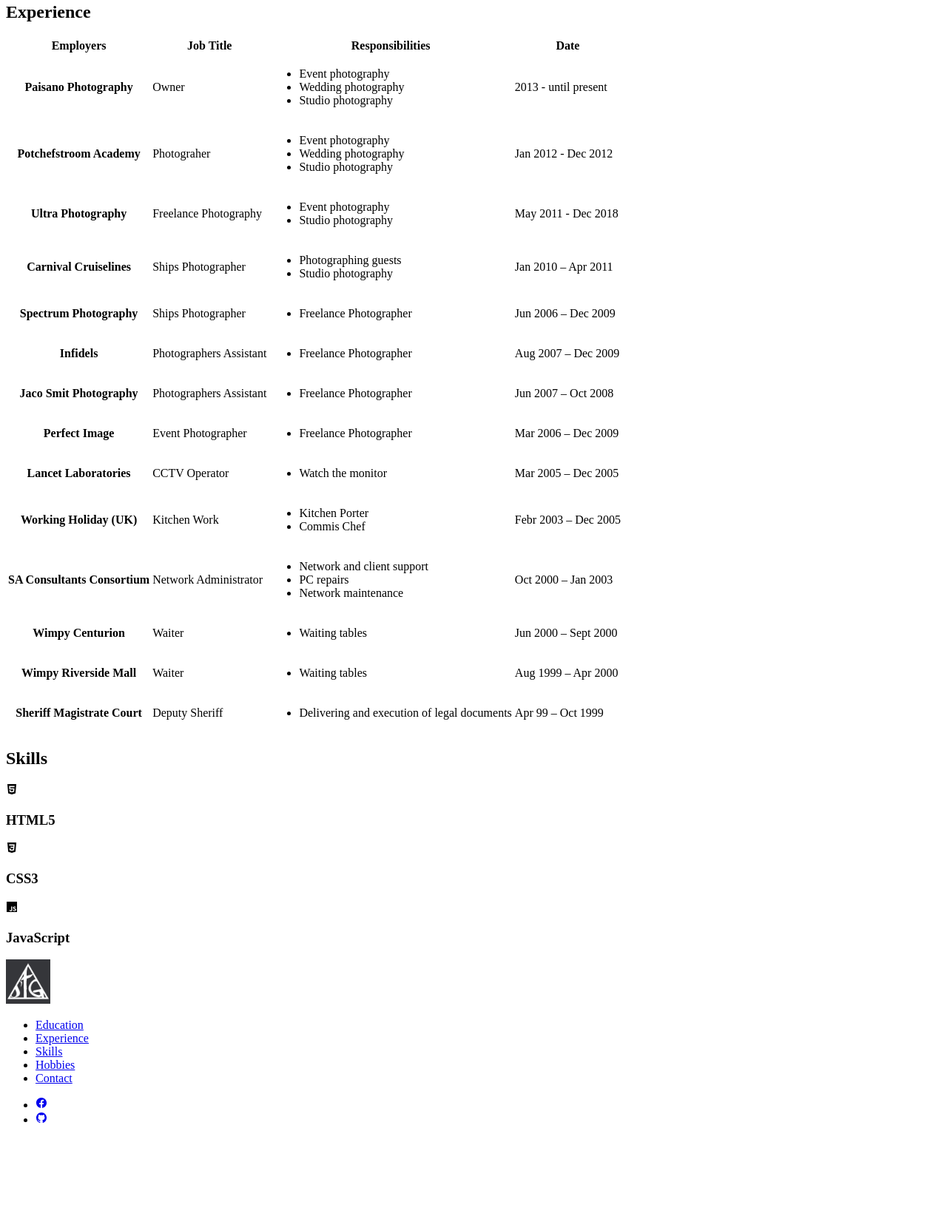
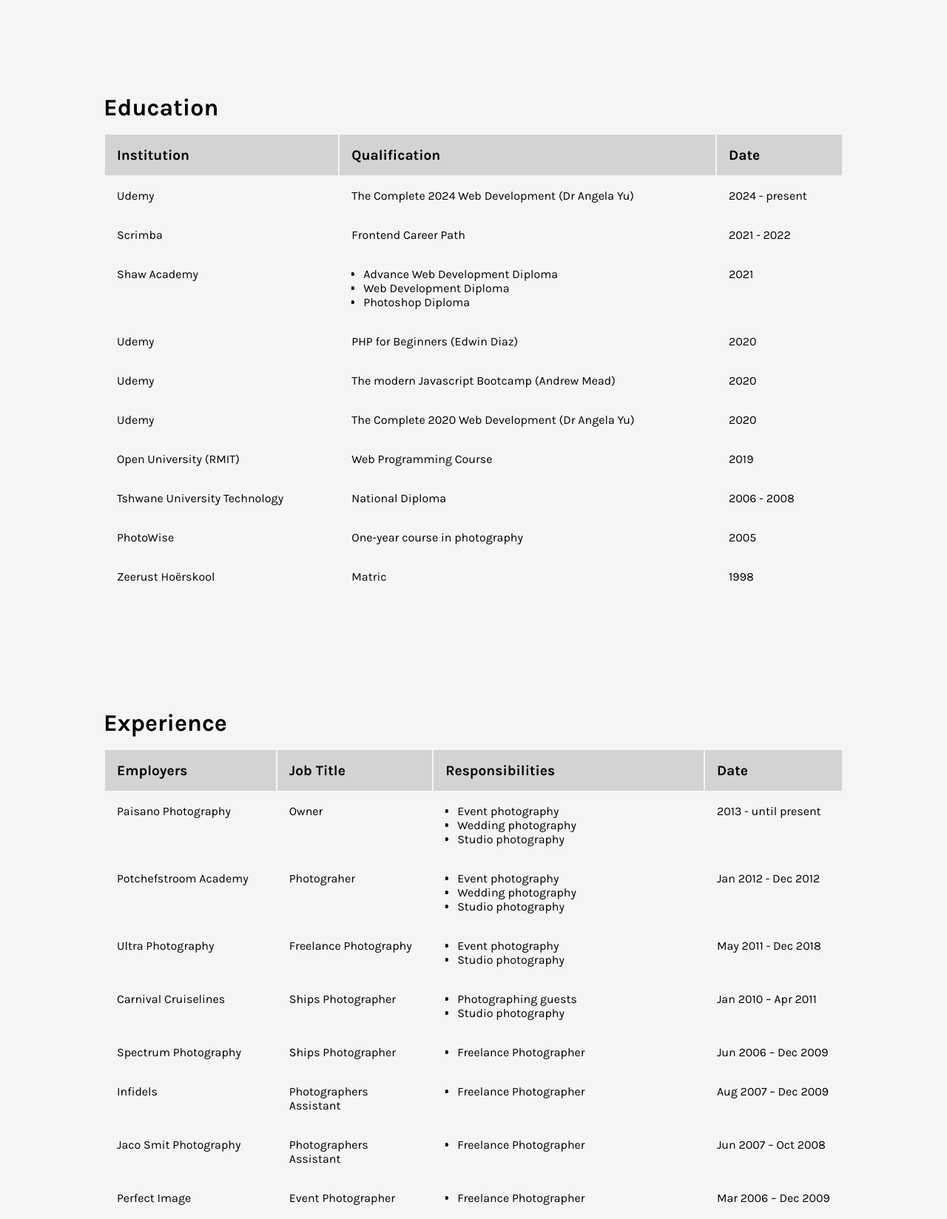
Before and after one commit to StefanGrobler78/htmlportfolio, a plain HTML site: page index.html in a window 1280 px wide. Shown: the part 712-2360 px from the top of the page at 74% size. Before the commit the page ends 2251 px from the top, so only its background shows below. Drawn offline with nearby package versions, Linux system fonts and the light colour scheme.

Commit message:
Css Session One

```diff
--- a/css/style.css
+++ b/css/style.css
@@ -0,0 +1,221 @@
+@import url('https://fonts.googleapis.com/css2?family=Karla:ital,wght@0,300;0,400;0,500;0,600;0,700;0,800;1,200&display=swap');
+:root{
+    --primary-color: #f5f5f5;
+    --secondary-color: #000000;
+    --tertiary-color: #900000;
+
+    --ff-primary: 'Karla', sans-serif;
+}
+body{
+    font-family: var(--ff-primary);
+    background-color: var(--primary-color);
+    margin: 0;
+    scroll-behavior: smooth;
+    scroll-padding-top: 4rem;
+}
+img{
+    width: 100%;
+    display: block;
+}
+table{
+    width: 100%;
+}
+thead{
+    background-color: lightgray;
+}
+th {
+    font-size: 1.2rem;
+    padding: 1rem;
+    text-align: left;
+    vertical-align: top;
+}
+td {
+    padding: 1rem;
+    text-align: left;
+    vertical-align: top;
+}
+
+h1,h2,h3,h4,h5,h6{
+    margin: 0;
+}
+
+.header {
+    background-color: var(--secondary-color);
+}
+
+/* Navigation Top */
+.navbar__container{
+    max-width: 1000px;
+    margin: 0 auto;
+    display: flex;
+    justify-content: space-between;
+    align-items: center;
+    padding-block: 0.5rem;
+}
+.container__main{
+    max-width: 1000px;
+    margin: 0 auto;
+    padding-inline: 1rem;
+}
+.primary__navigation__list{
+    display: flex;
+    align-items: center;
+    gap: 1rem;
+    list-style: none;
+}
+.primary__navigation__list :last-child {
+    margin-right: 1rem;
+}
+.primary__nav-items{
+    text-decoration: none;
+    color: whitesmoke;
+    font-size: 1.2rem;
+}
+
+/* LOGO */
+.primary__logo__container{
+    margin-left: 1rem;
+}
+.primary__logo__container > a > img {
+    width: 3rem;
+}
+.footer__logo_container > a > img {
+    width: 3rem;
+}
+
+
+/* Section */
+section{
+    min-height: 100vh;
+    margin-bottom: 2rem;
+}
+.section__heading{
+    margin-bottom: 1rem;
+    font-size: 2rem;
+}
+
+/* Hero Section */
+
+.hero__container{
+    min-height: calc(100vh - 4rem);
+    display: flex;
+    flex-direction: column;
+    justify-content: center;
+    align-items: center;
+    background-color: var(--primary-color);
+    padding-inline: 1rem;
+    text-align: center;
+}
+.hero__content{
+    max-width: 1100px;
+    padding-inline: 1rem;
+}
+.hero__title {
+    font-size: 6rem;
+    margin: 0;
+    line-height: 4.5rem;
+
+}
+.hero__subtitle {
+    font-size: 4rem;
+    margin: 0;
+    line-height: 3rem;
+    margin-bottom: 4rem;
+}
+.hero__tagline{
+    font-size: 2rem;
+    margin: 0;
+}
+
+/* Education */
+.education__content,
+.experiece__content{
+    overflow-x: auto;
+}
+.education__content ul,
+.experiece__content ul{
+    overflow-x: auto;
+    padding-left: 1rem;
+    margin: 0;
+}
+.table__row:hover{
+    background-color: lightgray;
+}
+
+
+/* Skills Section */
+.skills__content{
+    min-height: calc(100vh - 3rem);
+    display: grid;
+    grid-template-columns: repeat(auto-fit, minmax(100px, 1fr));
+    gap: 1rem;
+    place-items: center;
+    align-content: center;
+}
+.skills__card{
+    display: grid;
+    place-items: center;
+    align-content: center;
+}
+.skills__card_icon{
+    font-size: 4rem;
+    color: var(--secondary-color);
+}
+.skills__card_heading{
+    margin: 0;
+}
+
+/* Footer */
+
+footer {
+    background-color: var(--secondary-color);
+}
+.footer__container{
+    display: grid;
+    grid-template-columns: repeat(auto-fit, minmax(200px, 1fr));
+    max-width: 1000px;
+    margin: 0 auto;
+    padding-block: 2rem;
+}
+.footer__logo_container{
+    margin-left: 1rem;
+}
+.footer__navigation__list{
+    list-style: none;
+    display: flex;
+    flex-direction: column;
+    justify-content: center;
+    align-items: center;
+    gap: 1rem;
+}
+.footer__nav-items{
+    color: var(--primary-color);
+    text-decoration: none;
+}
+
+.footer__socials_list{
+    list-style: none;
+    display: flex;
+    justify-content: flex-end;
+    gap: 2rem;
+    margin-right: 1rem;
+}
+.footer__icon{
+    font-size: 2rem;
+    color: var(--primary-color);
+}
+
+@media screen and (max-width: 576px) {
+    .footer__container{
+        place-items: center;
+        gap: 2rem;
+    }
+    .footer__navigation__list{
+        padding: 0;
+    }
+    .footer__logo_container,
+    .footer__socials_list{
+        margin: 0;
+        padding: 0%;
+    }
+}
--- a/index.html
+++ b/index.html
@@ -3,6 +3,7 @@
 <head>
     <meta charset="UTF-8">
     <meta name="viewport" content="width=device-width, initial-scale=1.0">
+    <link rel="shortcut icon" href="./assets/images/favicon.ico" type="image/x-icon">
     <link rel="stylesheet" href="./css/style.css">
     <script src="./js/scripts.js"></script>
     <title>Stefan Grobler | HTML Portfolio</title>
@@ -40,9 +41,10 @@
     <div class="container__main">
 
         <!-- Education -->
-        <div class="education__container" id="education">
+        <section class="education__container" id="education">
+            <h1 class="section__heading">Education</h1>
             <div class="education__content">
-                <h1 class="education__heading">Education</h1>
+
                     <table>
                         <thead>
                             <tr>
@@ -52,18 +54,18 @@
                             </tr>
                         </thead>
                         <tbody>
-                            <tr>
-                                <th scope="row">Udemy</th>
+                            <tr class="table__row">
+                                <td>Udemy</td>
                                 <td>The Complete 2024 Web Development (Dr Angela Yu)</td>
                                 <td>2024 - present</td>
                             </tr>
-                            <tr>
-                                <th scope="row">Scrimba</th>
+                            <tr class="table__row">
+                                <td>Scrimba</td>
                                 <td>Frontend Career Path</td>
                                 <td>2021 - 2022</td>
                             </tr>
-                            <tr>
-                                <th scope="row">Shaw Academy</th>
+                            <tr class="table__row">
+                                <td>Shaw Academy</td>
                                 <td>
                                     <ul>
                                         <li>Advance Web Development Diploma</li>
@@ -73,49 +75,51 @@
                                 </td>
                                 <td>2021</td>
                             </tr>
-                            <tr>
-                                <th scope="row">Udemy</th>
+                            <tr class="table__row">
+                                <td>Udemy</td>
                                 <td>PHP for Beginners (Edwin Diaz)</td>
                                 <td>2020</td>
                             </tr>
-                            <tr>
-                                <th scope="row">Udemy</th>
+                            <tr class="table__row">
+                                <td>Udemy</td>
                                 <td>The modern Javascript Bootcamp (Andrew Mead)</td>
                                 <td>2020</td>
                             </tr>
-                            <tr>
-                                <th scope="row">Udemy</th>
+                            <tr class="table__row">
+                                <td>Udemy</td>
                                 <td>The Complete 2020 Web Development (Dr Angela Yu)</td>
                                 <td>2020</td>
                             </tr>
-                            <tr>
-                                <th scope="row">Open University (RMIT)</th>
+                            <tr class="table__row">
+                                <td>Open University (RMIT)</td>
                                 <td>Web Programming Course </td>
                                 <td>2019</td>
                             </tr>
-                            <tr>
-                                <th scope="row">Tshwane University Technology</th>
+                            <tr class="table__row">
+                                <td>Tshwane University Technology</td>
                                 <td>National Diploma </td>
                                 <td>2006 - 2008</td>
                             </tr>
-                            <tr>
-                                <th scope="row">PhotoWise</th>
+                            <tr class="table__row">
+                                <td>PhotoWise</td>
                                 <td>One-year course in photography</td>
                                 <td>2005</td>
                             </tr>
-                            <th scope="row">Zeerust Hoërskool</th>
+                             <tr class="table__row">
+                            <td>Zeerust Hoërskool</td>
                                 <td>Matric</td>
                                 <td>1998</td>
                             </tr>
                         </tbody>
                     </table>
             </div>
-        </div>
+        </section>
 
         <!-- Experience -->
         <section class="experiece__container" id="experience">
+            <h1 class="section__heading">Experience</h1>
             <div class="experiece__content">
-                <h1 class="experiece__title">Experience</h1>
+
                     <table>
                         <thead>
                             <tr>
@@ -126,8 +130,8 @@
                             </tr>
                         </thead>
                         <tbody>
-                            <tr>
-                            <th scope="row">Paisano Photography</th>
+                        <tr class="table__row">
+                            <td>Paisano Photography</td>
                                 <td>Owner</td>
                                 <td>
                                     <ul>
@@ -144,8 +148,8 @@
                                 </td>
                                 <td>2013 - until present</td>
                             </tr>
-                            <tr>
-                            <th scope="row">Potchefstroom Academy</th>
+                            <tr class="table__row">
+                            <td>Potchefstroom Academy</td>
                                 <td>Photograher</td>
                                 <td>
                                     <ul>
@@ -163,8 +167,8 @@
                                 <td>Jan 2012 - Dec 2012</td>
                              </tr>
 
-                            <tr>
-                                <th scope="row">Ultra Photography</th>
+                            <tr class="table__row">
+                                <td>Ultra Photography</td>
                                 <td>Freelance Photography</td>
                                 <td>
                                     <ul>
@@ -178,8 +182,8 @@
                                 </td>
                                 <td>May 2011 - Dec 2018</td>
                              </tr>
-                            <tr>
-                                <th scope="row">Carnival Cruiselines</th>
+                            <tr class="table__row">
+                                <td>Carnival Cruiselines</td>
                                 <td>Ships Photographer</td>
                                 <td>
                                     <ul>
@@ -193,8 +197,8 @@
                                 </td>
                                 <td>Jan 2010 – Apr 2011</td>
                              </tr>
-                            <tr>
-                                <th scope="row">Spectrum Photography</th>
+                            <tr class="table__row">
+                                <td>Spectrum Photography</td>
                                 <td>Ships Photographer</td>
                                 <td>
                                     <ul>
@@ -205,8 +209,8 @@
                                 </td>
                                 <td>Jun 2006 – Dec 2009</td>
                              </tr>
-                            <tr>
-                                <th scope="row">Infidels</th>
+                            <tr class="table__row">
+                                <td>Infidels</td>
                                 <td>Photographers Assistant</td>
                                 <td>
                                     <ul>
@@ -217,8 +221,8 @@
                                 </td>
                                 <td>Aug 2007 – Dec 2009</td>
                              </tr>
-                            <tr>
-                                <th scope="row">Jaco Smit Photography</th>
+                            <tr class="table__row">
+                                <td>Jaco Smit Photography</td>
                                 <td>Photographers Assistant</td>
                                 <td>
                                     <ul>
@@ -229,8 +233,8 @@
                                 </td>
                                 <td>Jun 2007 – Oct 2008</td>
                              </tr>
-                            <tr>
-                                <th scope="row">Perfect Image</th>
+                            <tr class="table__row">
+                                <td>Perfect Image</td>
                                 <td>Event Photographer</td>
                                 <td>
                                     <ul>
@@ -241,8 +245,8 @@
                                 </td>
                                 <td>Mar 2006 – Dec 2009</td>
                              </tr>
-                            <tr>
-                                <th scope="row">Lancet Laboratories</th>
+                            <tr class="table__row">
+                                <td>Lancet Laboratories</td>
                                 <td>CCTV Operator</td>
                                 <td>
                                     <ul>
@@ -253,8 +257,8 @@
                                 </td>
                                 <td>Mar 2005 – Dec 2005</td>
                              </tr>
-                            <tr>
-                                <th scope="row">Working Holiday (UK)</th>
+                            <tr class="table__row">
+                                <td>Working Holiday (UK)</td>
                                 <td>Kitchen Work</td>
                                 <td>
                                     <ul>
@@ -268,8 +272,8 @@
                                 </td>
                                 <td>Febr 2003 – Dec 2005</td>
                              </tr>
-                            <tr>
-                                <th scope="row">SA Consultants Consortium</th>
+                            <tr class="table__row">
+                                <td>SA Consultants Consortium</td>
                                 <td>Network Administrator</td>
                                 <td>
                                     <ul>
@@ -286,8 +290,8 @@
                                 </td>
                                 <td>Oct 2000 – Jan 2003</td>
                              </tr>
-                            <tr>
-                                <th scope="row">Wimpy Centurion</th>
+                            <tr class="table__row">
+                                <td>Wimpy Centurion</td>
                                 <td>Waiter</td>
                                 <td>
                                     <ul>
@@ -298,8 +302,8 @@
                                 </td>
                                 <td>Jun 2000 – Sept 2000</td>
                              </tr>
-                            <tr>
-                                <th scope="row">Wimpy Riverside Mall</th>
+                            <tr class="table__row">
+                                <td>Wimpy Riverside Mall</td>
                                 <td>Waiter</td>
                                 <td>
                                     <ul>
@@ -310,8 +314,8 @@
                                 </td>
                                 <td>Aug 1999 – Apr 2000</td>
                              </tr>
-                            <tr>
-                                <th scope="row">Sheriff Magistrate Court</th>
+                            <tr class="table__row">
+                                <td>Sheriff Magistrate Court</td>
                                 <td>Deputy Sheriff</td>
                                 <td>
                                     <ul>
@@ -330,19 +334,23 @@
         <!-- Skills -->
 
         <section class="skills__container" id="skills">
-            <h1 class="skills__heading">Skills</h1>
+            <h1 class="section__heading">Technologies</h1>
             <div class="skills__content">
                 <div class="skills__card">
-                    <ion-icon name="logo-html5"></ion-icon>
-                    <h3>HTML5</h3>
+                    <ion-icon name="logo-html5" class="skills__card_icon"></ion-icon>
+                    <h3 class="skills__card_heading">HTML5</h3>
                 </div>
                 <div class="skills__card">
-                    <ion-icon name="logo-css3"></ion-icon>
-                    <h3>CSS3</h3>
+                    <ion-icon name="logo-css3" class="skills__card_icon"></ion-icon>
+                    <h3 class="skills__card_heading">CSS3</h3>
                 </div>
                 <div class="skills__card">
-                    <ion-icon name="logo-javascript"></ion-icon>
-                    <h3>JavaScript</h3>
+                    <ion-icon name="logo-javascript" class="skills__card_icon"></ion-icon>
+                    <h3 class="skills__card_heading">JavaScript</h3>
+                </div>
+                <div class="skills__card">
+                    <ion-icon name="logo-react" class="skills__card_icon"></ion-icon>
+                    <h3 class="skills__card_heading">ReactJs</h3>
                 </div>
             </div>
         </section>
@@ -356,21 +364,19 @@
                 <img src="./assets/images/sfg_300_logo.jpg" width="60px" alt="footer logo">
                 </a>
             </div>
-            <div class="footer__navigation_container">
-                <nav class="footer__navigation">
-                    <ul class="footer__navigation__list">
-                        <li><a class="primary__nav-items" href="#education">Education</a></li>
-                        <li><a class="primary__nav-items" href="#experience">Experience</a></li>
-                        <li><a class="primary__nav-items" href="#skills">Skills</a></li>
-                        <li><a class="primary__nav-items" href="./public/hobbies.html">Hobbies</a></li>
-                        <li><a class="primary__nav-items" href="./public/hobbies.html">Contact</a></li>
-                    </ul>
-                </nav>
-            </div>
+            <nav class="footer__navigation">
+                <ul class="footer__navigation__list">
+                    <li><a class="footer__nav-items" href="#education">Education</a></li>
+                    <li><a class="footer__nav-items" href="#experience">Experience</a></li>
+                    <li><a class="footer__nav-items" href="#skills">Skills</a></li>
+                    <li><a class="footer__nav-items" href="./public/hobbies.html">Hobbies</a></li>
+                    <li><a class="footer__nav-items" href="./public/hobbies.html">Contact</a></li>
+                </ul>
+            </nav>
             <div class="footer__social_container">
-                <ul class="footer__social">
-                    <li><a href="http://facebook.com" target="_blank" rel="noopener noreferrer"><ion-icon name="logo-facebook"></ion-icon></a></li>
-                    <li><a href="http://facebook.com" target="_blank" rel="noopener noreferrer"><ion-icon name="logo-github"></ion-icon></a></li>
+                <ul class="footer__socials_list">
+                    <li><a href="http://facebook.com" target="_blank" rel="noopener noreferrer"><ion-icon name="logo-facebook" class="footer__icon"></ion-icon></a></li>
+                    <li><a href="http://facebook.com" target="_blank" rel="noopener noreferrer"><ion-icon name="logo-github" class="footer__icon"></ion-icon></a></li>
                 </ul>
             </div>
         </div>
```
Also changed, not shown: public/contact.html (+3 -3 lines), public/hobbies.html (+3 -3 lines), assets/images/favicon.ico (added).
